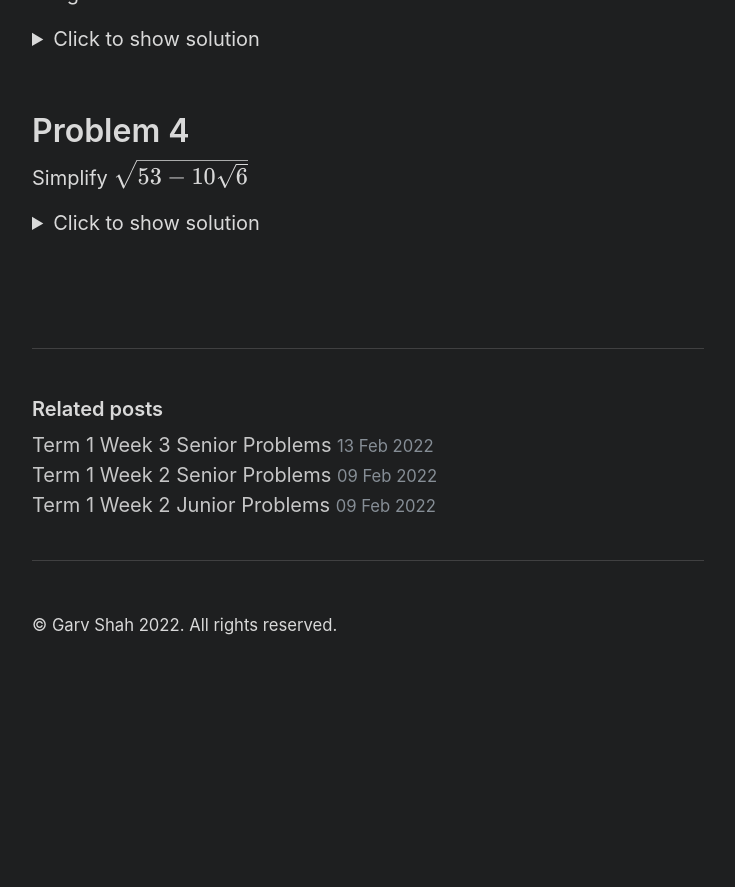
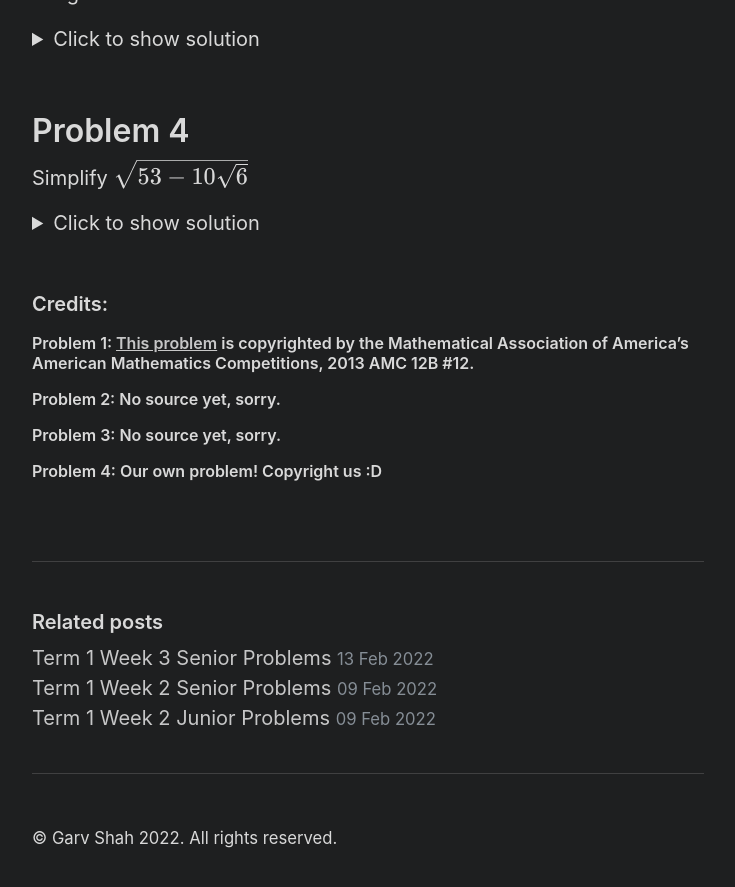
Before and after one commit to cgs-math/club, a Jekyll site: the page built from _posts/2022-02-13-2022Week3Junior.md, in a window 1280 px wide and 900 px high, scrolled down 1352 px. Shown: the top 887 px of the window, without its empty margins (272-1007 px from the left). Built offline with Jekyll 4.4.1, drawn with Linux system fonts in a browser that asks for light colours; nearby versions of some CDN libraries; before the commit the page ends 2039 px from its top, so only the background shows below that.

Commit message:
more copyright stuff

```diff
--- a/_posts/2022-02-13-2022Week3Junior.md
+++ b/_posts/2022-02-13-2022Week3Junior.md
@@ -57,3 +57,9 @@ Simplify $\sqrt{53 - 10\sqrt{6}}$
 <br>
 </details>
 <br>
+
+### Credits:
+#### Problem 1: [This problem](https://artofproblemsolving.com/wiki/index.php/2013_AMC_12B_Problems/Problem_12) is copyrighted by the Mathematical Association of America's American Mathematics Competitions, 2013 AMC 12B #12.
+#### Problem 2: No source yet, sorry.
+#### Problem 3: No source yet, sorry.
+#### Problem 4: Our own problem! Copyright us :D
```
Also changed, not shown: _posts/2022-02-13-2022Week3Senior.md (+1 -1 lines).
